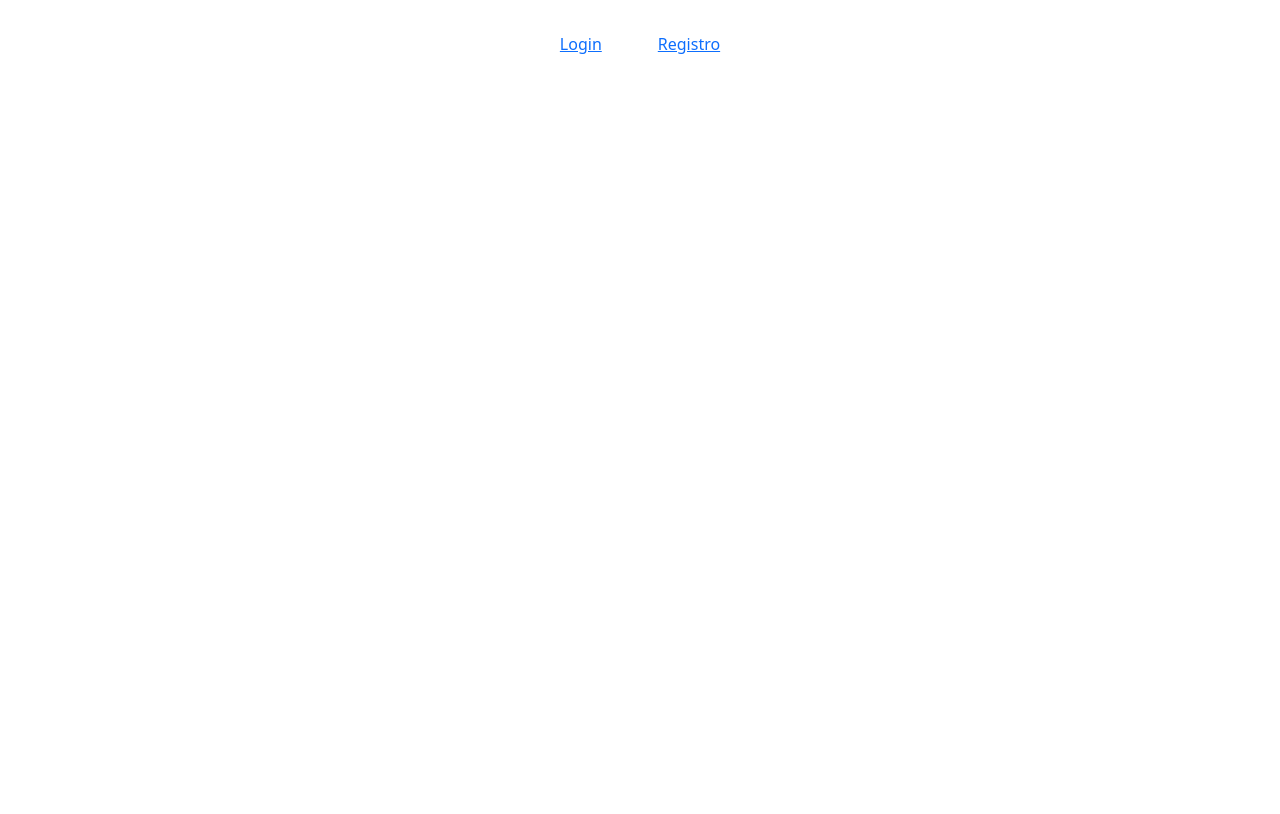
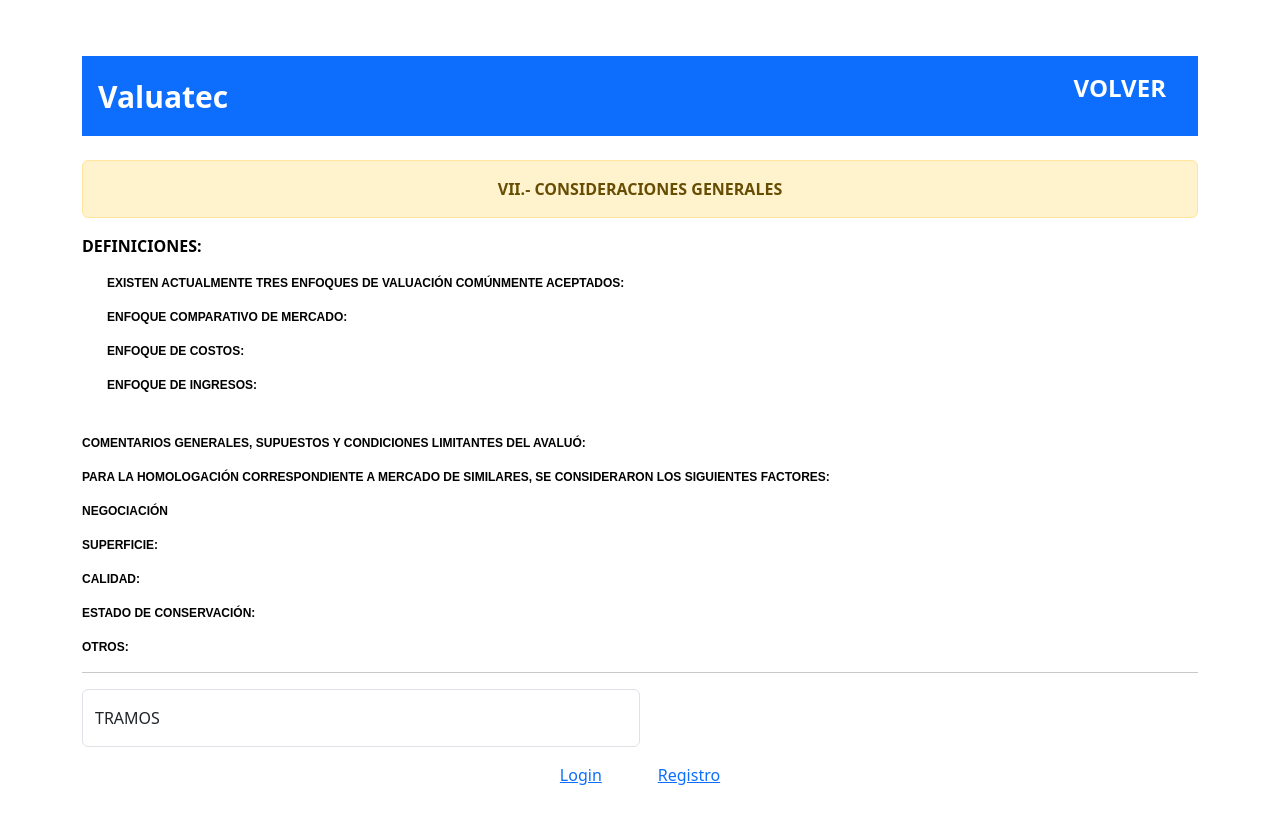
Before and after one commit to ManuelPeva/Valuatecc, a React (Vite) app in the folder valuactecc/: page /definiciones in a window 1280 px wide. Before the commit this address had no page. Built offline with nearby package versions, Linux system fonts and the light colour scheme.

Commit message:
parrafos de concluisiones

```diff
--- a/valuactecc/src/App.jsx
+++ b/valuactecc/src/App.jsx
@@ -19,10 +19,10 @@ import Layout from "./components/Layout.jsx" //importa el Layout
 import Datoss from "./components/datoss";
 import Portada from "./components/portada";
 import Caracterreno from  "./components/caracterreno";
-
+import Definiciones from './components/definiciones';
 //import conclusion from './components/conclusion';
 //import Costos from './components/costos';
-//import Definiciones from './components/definiciones';
+
 //import descrip_inmueble from './components/descrip-inmueble';
 //import fotoCasaEvaluo from './components/foto-casa-avaluo';
 //import fotoCasaVenta from './components/foto-casa-venta';
@@ -51,7 +51,7 @@ function App() {
             <Route path="/portada" element={<Portada />} />
             <Route path="/datoss" element={<Datoss />} />
             <Route path="/caracterreno" element={<Caracterreno />} />
-
+            <Route path="/definiciones" element={<Definiciones/>} />
             <Route path="/login" element={<Login onLogin={setUser} />} />
             <Route path="/register" element={<Register />} />
             <Route
--- a/valuactecc/src/components/definiciones.jsx
+++ b/valuactecc/src/components/definiciones.jsx
@@ -0,0 +1,61 @@
+import Header from "../header/Header";
+import '../stilos/terreno.css'
+import { AvaluoContext } from "../AvaluoContext";
+import { useContext } from "react";
+
+function definiciones() {
+  const {avaluoData, setAvaluoData} = useContext(AvaluoContext);
+
+  return (
+    <div className='container mt-4'>
+      <Header/>
+      <br></br>
+      <div className="alert alert-warning text" role="alert">
+        VII.- CONSIDERACIONES GENERALES
+      </div>
+      <p className="descrip">DEFINICIONES:</p>
+      <p className="definiciones">EXISTEN ACTUALMENTE TRES ENFOQUES DE VALUACIÓN COMÚNMENTE ACEPTADOS: <p className="definiciones-text">{}</p></p>
+      <p className="definiciones">ENFOQUE COMPARATIVO DE MERCADO: <p className="definiciones-text">{}</p></p>
+      <p className="definiciones">ENFOQUE DE COSTOS: <p className="definiciones-text">{}</p></p>
+      <p className="definiciones">ENFOQUE DE INGRESOS: <p className="definiciones-text">{}</p></p>
+      <br/>
+
+      <p className="definiciones2">COMENTARIOS GENERALES, SUPUESTOS Y CONDICIONES LIMITANTES DEL AVALUÓ:</p>
+      <p className="definiciones2">PARA LA HOMOLOGACIÓN CORRESPONDIENTE A MERCADO DE SIMILARES, SE CONSIDERARON LOS SIGUIENTES FACTORES:</p>
+      <p className="definiciones2">NEGOCIACIÓN</p>
+      <p className="definiciones-text">{}</p>
+      <p className="definiciones2">SUPERFICIE: </p>
+      <p className="definiciones-text">{}</p>
+      <p className="definiciones2">CALIDAD: </p>
+      <p className="definiciones-text">{}</p>
+      <p className="definiciones2">ESTADO DE CONSERVACIÓN: </p>
+      <p className="definiciones-text">{}</p>
+      <p className="definiciones2">OTROS: </p>
+      <p className="definiciones-text">{}</p>
+
+      <hr></hr>
+
+      <form>
+        <div className="form-row">
+          <div className="form-group col-md-6">
+            <div className="form-floating mb-3">
+            <input
+                type="text"
+                value={avaluoData.terreno}
+                onChange={(e) =>
+                  setAvaluoData({ ...avaluoData, terreno: e.target.value })
+                }
+                className="form-control"
+                id="floatingInputGrid"
+                placeholder="Folio"
+              />
+              <label>TRAMOS</label>
+            </div>
+          </div>
+        </div>
+      </form>
+    </div>
+  );
+}
+
+export default definiciones
--- a/valuactecc/src/stilos/terreno.css
+++ b/valuactecc/src/stilos/terreno.css
@@ -31,3 +31,23 @@ p{
     text-align: left;
     font-weight: bold;
 }
+
+.definiciones{
+    text-align: justify;
+    font-family:Arial, Helvetica, sans-serif;
+    font-size: 12px;
+    margin-left: 25px;
+}
+
+.definiciones-text{
+    text-align: justify;
+    font-family:Arial, Helvetica, sans-serif;
+    font-size: 12px;
+    color:#0D6DFD
+}
+
+.definiciones2{
+    text-align: justify;
+    font-family:Arial, Helvetica, sans-serif;
+    font-size: 12px;
+}
```
